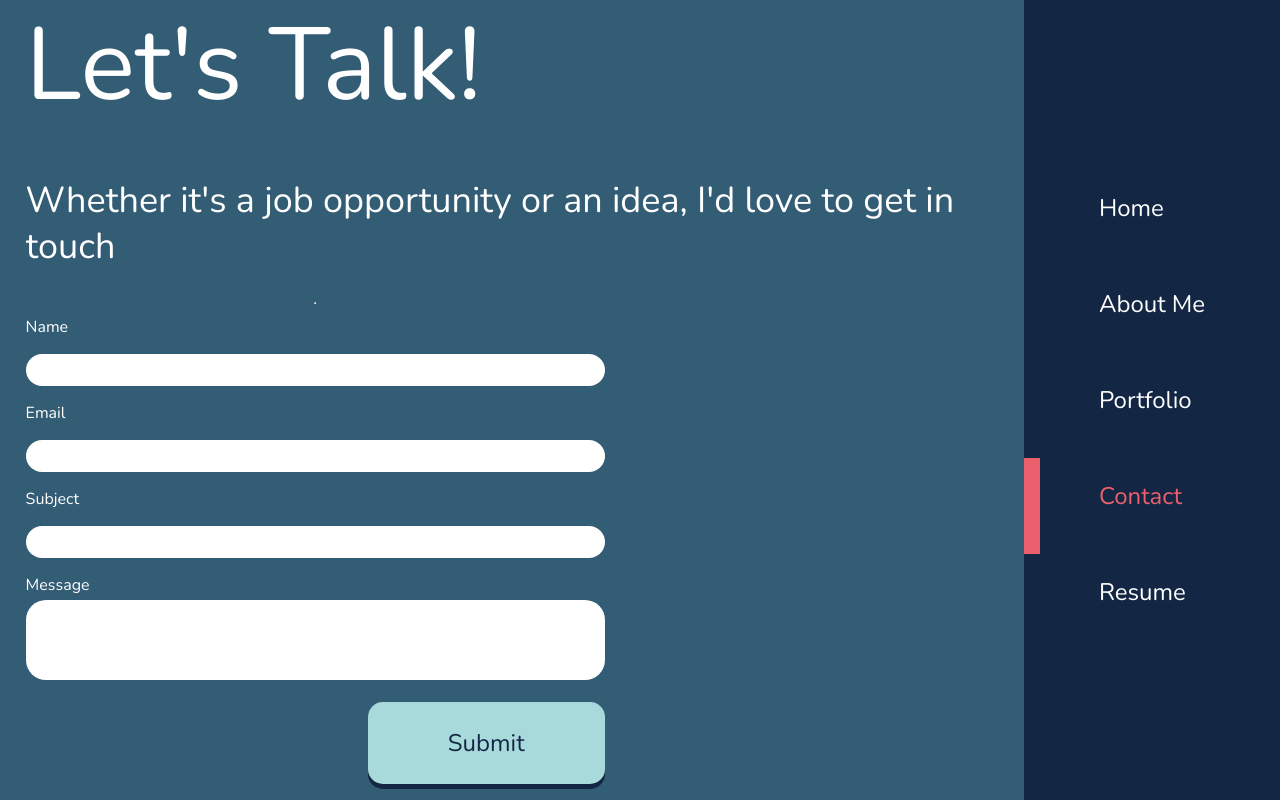
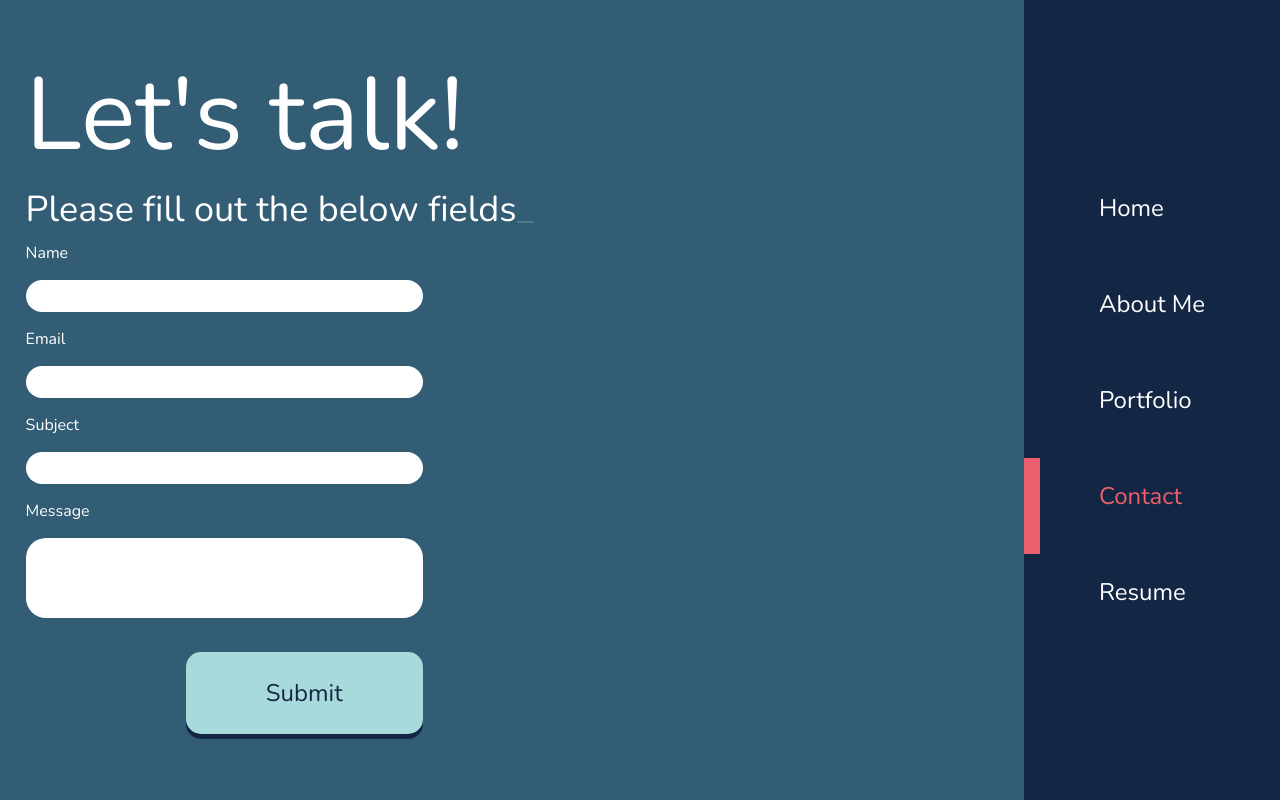
Before and after one commit to noworriesimhere/second-portfolio, a Next.js app: page /contact in a window 1280 px wide. Built offline with nearby package versions, Linux system fonts and the light colour scheme.

Commit message:
finished styling the inputs for contact form

```diff
--- a/components/ContactForm.js
+++ b/components/ContactForm.js
@@ -66,7 +66,6 @@ const ContactForm = () => {
   };
   return (
     <main className={styles.container}>
-      <hr />
       <form onSubmit={handleOnSubmit}>
         <label htmlFor='name'>Name</label>
         <input
@@ -103,7 +102,7 @@ const ContactForm = () => {
           required
           value={inputs.message}
           rows='5'
-          cols='70'
+          cols='25'
         />
         <button
           className={styles.btn}
--- a/components/Cursor.js
+++ b/components/Cursor.js
@@ -16,9 +16,20 @@ const Cursor = ({ children }) => {
         //cursor will disappear when moving away from window
       }}
       onPointerMove={(e) => {
-        if (
-          e.target.localName === 'li' ||
-          e.target.localName === 'a' ||
+        if (e.target.localName === 'li' || e.target.localName === 'a') {
+          const location = e.target.getBoundingClientRect();
+          gsap.to(cursorRef.current, {
+            duration: 0.15,
+            x: location.left + location.width / 2, //centers the hover horizontally
+            y: location.top + location.height / 2, //centers the center vertically over menu item
+            width: location.width + 20, //just a tad more width to the box
+            height: location.height,
+
+            borderRadius: '5px',
+            background: 'white',
+            opacity: 1,
+          });
+        } else if (
           e.target.localName === 'input' ||
           e.target.localName === 'textarea'
         ) {
@@ -28,9 +39,9 @@ const Cursor = ({ children }) => {
             x: location.left + location.width / 2, //centers the hover horizontally
             y: location.top + location.height / 2, //centers the center vertically over menu item
             width: location.width + 20, //just a tad more width to the box
-            height: location.height,
+            height: location.height + 20,
 
-            borderRadius: '5px',
+            borderRadius: '20px',
             background: 'white',
             opacity: 1,
           });
--- a/components/Layout.js
+++ b/components/Layout.js
@@ -26,7 +26,7 @@ const Layout = ({ children, setIsTransitioning, isTransitioning }) => {
 
   useEffect(() => {
     setHomeOffset(homeRef.current.offsetTop);
-    gsap.to(navRef.current, { duration: 1, x: 0 }, 1);
+    gsap.to(navRef.current, { duration: 1, x: 0 }, 0.5);
     setTrigger(true);
   }, [width, height]);
 
--- a/pages/contact.js
+++ b/pages/contact.js
@@ -1,23 +1,79 @@
 import Head from 'next/head';
-import React from 'react';
+import React, { useRef, useEffect } from 'react';
 import ContactForm from '../components/ContactForm';
 
 import styles from '../styles/Contact.module.scss';
 
 import { spanify } from '../utils/utilFunctions';
+import { useNonInitialEffect } from '../hooks/useNonInitialEffect';
 
-const Contact = () => {
+import { gsap } from 'gsap/dist/gsap';
+import { RoughEase } from 'gsap/dist/EasePack';
+import { TextPlugin } from 'gsap/dist/TextPlugin';
+
+gsap.registerPlugin(TextPlugin, RoughEase);
+
+const Contact = ({ isTransitioning }) => {
+  const firstAnimRef = useRef();
+  const secondAnimRef = useRef();
+  const thirdAnimRef = useRef();
+
+  const firstCursorRef = useRef();
+  const secondCursorRef = useRef();
+
+  const masterTL = gsap.timeline();
+
+  useEffect(() => {
+    masterTL
+      .to(firstCursorRef.current, { duration: 0.1, visibility: 'visible' })
+      .to(firstAnimRef.current, {
+        duration: 0.5,
+        text: spanify(`Let's talk!`),
+      })
+      .to(firstCursorRef.current, { duration: 0.1, visibility: 'hidden' })
+      .to(secondCursorRef.current, { duration: 0.1, visibility: 'visible' })
+      .to(secondAnimRef.current, {
+        duration: 0.5,
+        text: spanify(`Please fill out the below fields`),
+      })
+      .from(thirdAnimRef.current, { duration: 0.5, opacity: 0, y: 300 }, 0.5);
+  }, []);
+
+  // will fire when page needs to transition
+  useNonInitialEffect(() => {
+    masterTL
+      .to(
+        thirdAnimRef.current,
+        {
+          duration: 0.5,
+          y: 1000,
+        },
+        0
+      )
+      .to(secondCursorRef.current, { duration: 0.1, visibility: 'hidden' })
+      .to(secondAnimRef.current, { duration: 0.25, text: ` ` }, 0)
+      .to(firstAnimRef.current, { duration: 0.25, text: ' ' }, 0);
+  }, [isTransitioning]);
+
   return (
     <>
       <Head>
         <title>Contact Me</title>
       </Head>
       <div div className={styles.container}>
-        <h1>Let's Talk!</h1>
+        <h1>
+          <span ref={firstAnimRef}></span>
+          <span ref={firstCursorRef} className={styles.cursor}>
+            _
+          </span>
+        </h1>
         <h4>
-          Whether it's a job opportunity or an idea, I'd love to get in touch
+          <span ref={secondAnimRef}></span>
+          <span ref={secondCursorRef} className={styles.cursor}>
+            _
+          </span>
         </h4>
-        <main>
+        <main ref={thirdAnimRef}>
           <ContactForm />
         </main>
       </div>
--- a/styles/Contact.module.scss
+++ b/styles/Contact.module.scss
@@ -5,6 +5,30 @@
   align-items: flex-start;
   text-align: left;
   width: 95%;
-  height: 800px;
+  height: 700px;
   overflow: hidden;
+  h1,
+  h4 {
+    margin: 0;
+  }
 }
+
+.cursor {
+  visibility: hidden;
+  animation-name: blink;
+  animation-duration: 0.8s;
+  animation-iteration-count: infinite;
+  animation-timing-function: ease-in-out;
+}
+
+@keyframes blink {
+  0% {
+    opacity: 0;
+  }
+  50% {
+    opacity: 1;
+  }
+  100% {
+    opacity: 0;
+  }
+}
--- a/styles/ContactForm.module.scss
+++ b/styles/ContactForm.module.scss
@@ -3,21 +3,28 @@
   flex-direction: column;
   justify-content: center;
   align-items: center;
+  box-sizing: border-box;
   input {
     cursor: none;
     width: 100%;
     height: 2rem;
     margin: 0.75rem 0;
+    padding: 1rem;
     border-radius: 20px;
     border-style: none;
+    font-size: var(--baseNavSize);
   }
 
   textarea {
+    cursor: none;
     height: 5rem;
-    cursor: none;
+    margin: 0.75rem 0;
     border-radius: 20px;
     border-style: none;
     resize: none;
+    font-family: 'Nunito', sans-serif;
+    font-size: var(--baseNavSize);
+    padding: 1rem;
   }
 
   label {
--- a/styles/HoverLink.module.scss
+++ b/styles/HoverLink.module.scss
@@ -1,7 +1,7 @@
 .bounceMe {
   display: inline-block;
   font-size: var(--baseNavSize);
-  margin-bottom: 0.75rem;
+
   &:hover {
     color: var(--color-accent);
   }
--- a/styles/globals.scss
+++ b/styles/globals.scss
@@ -126,6 +126,18 @@ h5 {
   line-height: 1.3;
 }
 
+input,
+textarea {
+  color: var(--color-background-dark);
+}
+
+input:focus,
+select:focus,
+textarea:focus,
+button:focus {
+  outline: none;
+}
+
 h1 {
   margin-top: 0;
   font-size: 6.386rem;
```
